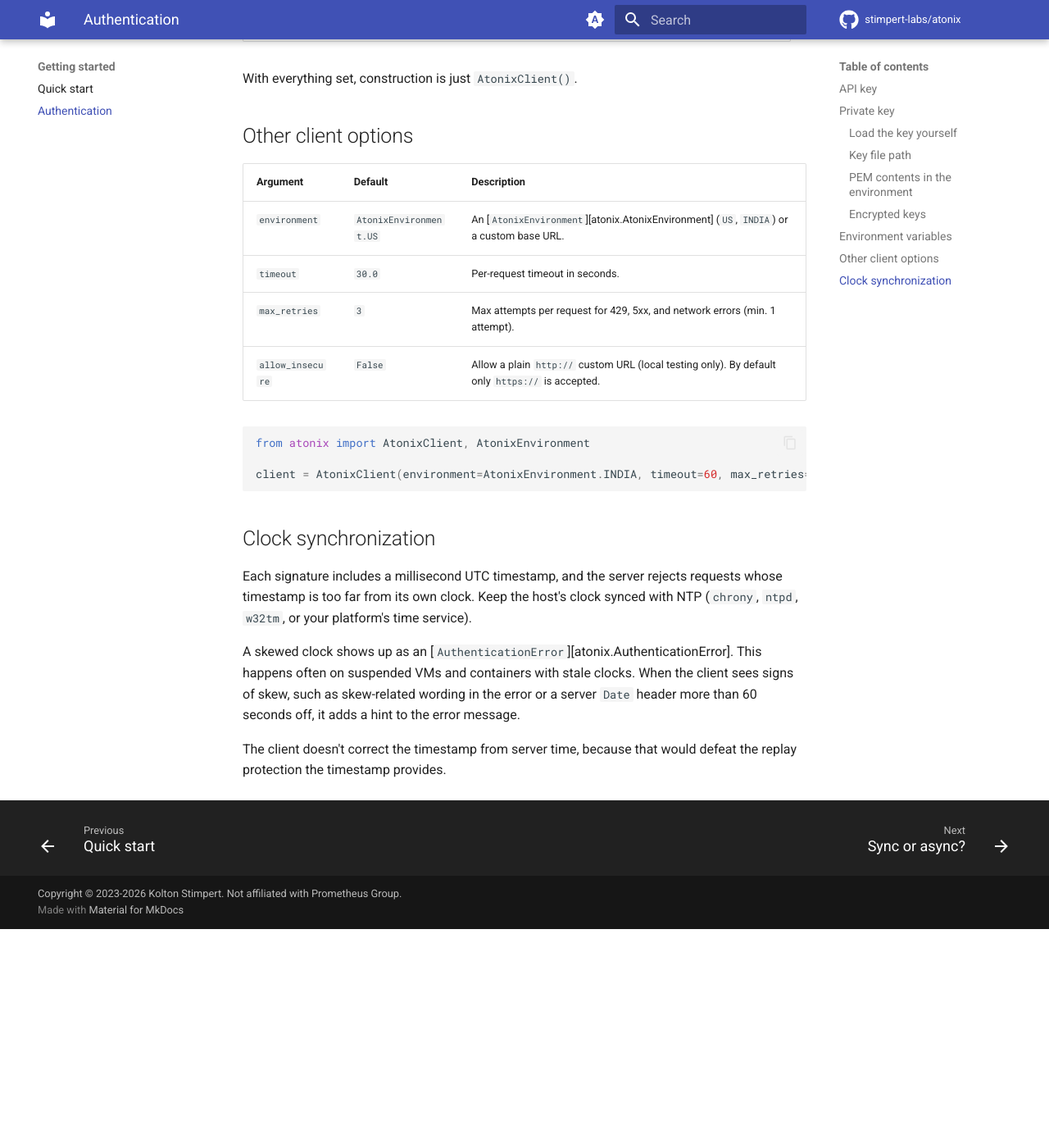
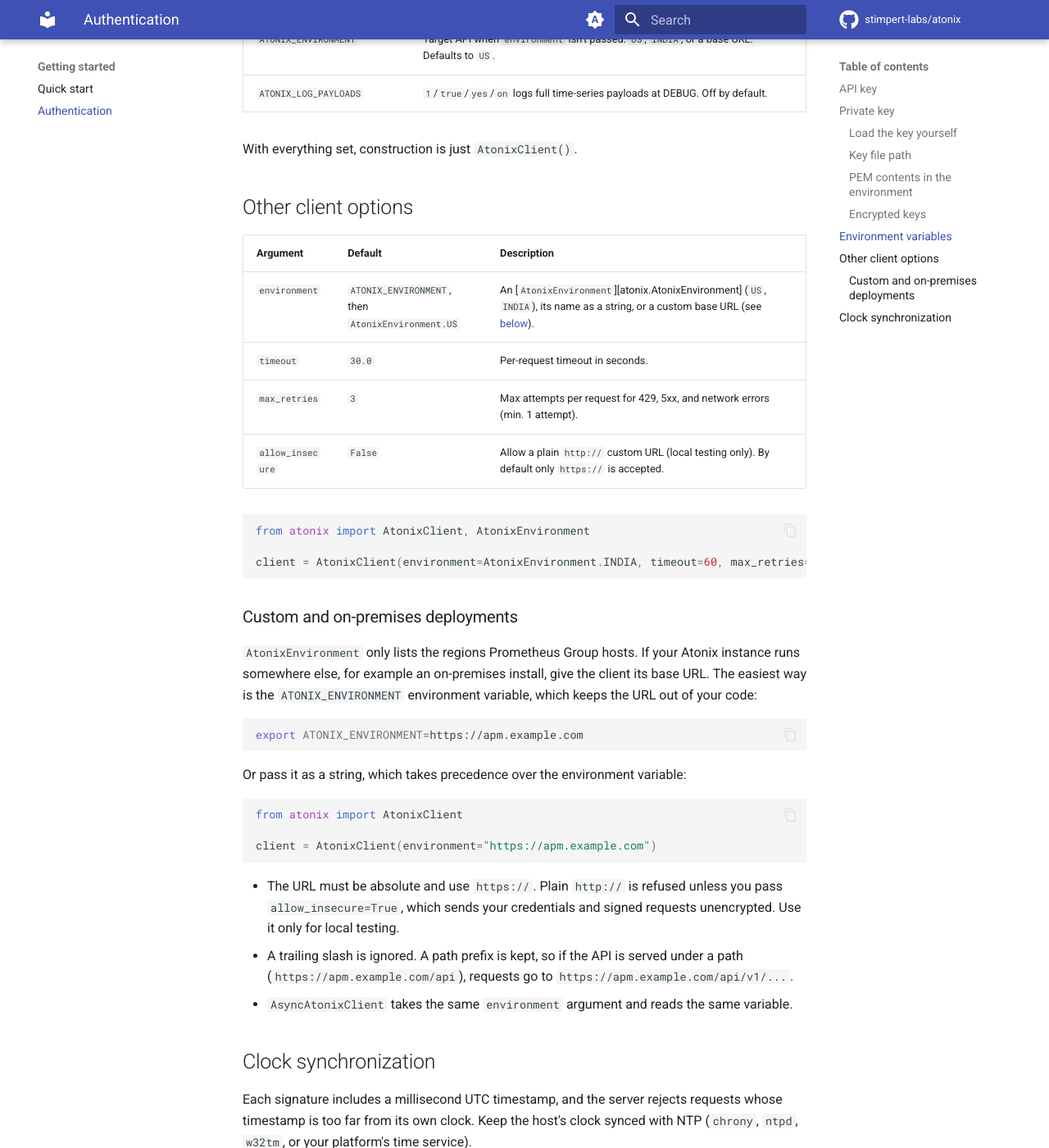
Before and after one commit to stimpert-labs/atonix, an MkDocs documentation site: the page built from docs/getting-started/authentication.md, in a window 1280 px wide and 1400 px high, scrolled down 1963 px. Shown: the whole window at 82% size. Built offline with MkDocs 1.6.1 and Material for MkDocs 9.7.7, drawn with Linux system fonts in a browser that asks for light colours; comment, search, counter and statistics services are not loaded; before the commit the page ends 3096 px from its top, so only the background shows below that.

Commit message:
feat: add ATONIX_ENVIRONMENT and document custom/on-prem URLs (#22)
Custom base URLs were already accepted by the `environment` argument but
undocumented, which left on-premises deployments without a clear path.

- Resolve the target from the `environment` argument, then the new
  ATONIX_ENVIRONMENT env var, then US. Both accept a hosted region name
  (case-insensitive) or a base URL; URLs still go through the HTTPS check.
- Document custom/on-prem URLs and the env var in the README and the
  authentication guide, and in the AtonixEnvironment/client docstrings.
- Unit tests isolate themselves from a developer's ATONIX_ENVIRONMENT; the
  integration fixture now lets the client resolve it.

EU is not added to AtonixEnvironment: it is not a hosted region.

Co-Authored-By: Claude Opus 5.5 <noreply@anthropic.com>
Signed-off-by: Kolton Stimpert <5482253+kstimp@users.noreply.github.com>

````diff
--- a/docs/getting-started/authentication.md
+++ b/docs/getting-started/authentication.md
@@ -72,6 +72,7 @@ argument or `ATONIX_PRIVATE_KEY_PASSWORD`.
 | `ATONIX_PRIVATE_KEY`          | PEM contents. Takes precedence over `ATONIX_PRIVATE_KEY_PATH`.                  |
 | `ATONIX_PRIVATE_KEY_PATH`     | Path to the PEM file.                                                           |
 | `ATONIX_PRIVATE_KEY_PASSWORD` | Password for an encrypted key (optional).                                       |
+| `ATONIX_ENVIRONMENT`          | Target API when `environment` isn't passed: `US`, `INDIA`, or a base URL. Defaults to `US`. |
 | `ATONIX_LOG_PAYLOADS`         | `1`/`true`/`yes`/`on` logs full time-series payloads at DEBUG. Off by default.  |
 
 With everything set, construction is just `AtonixClient()`.
@@ -80,7 +81,7 @@ With everything set, construction is just `AtonixClient()`.
 
 | Argument      | Default                  | Description                                                                 |
 | ------------- | ------------------------ | --------------------------------------------------------------------------- |
-| `environment` | `AtonixEnvironment.US`   | An [`AtonixEnvironment`][atonix.AtonixEnvironment] (`US`, `INDIA`) or a custom base URL. |
+| `environment` | `ATONIX_ENVIRONMENT`, then `AtonixEnvironment.US` | An [`AtonixEnvironment`][atonix.AtonixEnvironment] (`US`, `INDIA`), its name as a string, or a custom base URL (see [below](#custom-and-on-premises-deployments)). |
 | `timeout`     | `30.0`                   | Per-request timeout in seconds.                                             |
 | `max_retries` | `3`                      | Max attempts per request for 429, 5xx, and network errors (min. 1 attempt). |
 | `allow_insecure` | `False`               | Allow a plain `http://` custom URL (local testing only). By default only `https://` is accepted. |
@@ -90,6 +91,31 @@ from atonix import AtonixClient, AtonixEnvironment
 
 client = AtonixClient(environment=AtonixEnvironment.INDIA, timeout=60, max_retries=5)
 ```
+
+### Custom and on-premises deployments
+
+`AtonixEnvironment` only lists the regions Prometheus Group hosts. If your Atonix instance runs
+somewhere else, for example an on-premises install, give the client its base URL. The easiest
+way is the `ATONIX_ENVIRONMENT` environment variable, which keeps the URL out of your code:
+
+```bash
+export ATONIX_ENVIRONMENT=https://apm.example.com
+```
+
+Or pass it as a string, which takes precedence over the environment variable:
+
+```python
+from atonix import AtonixClient
+
+client = AtonixClient(environment="https://apm.example.com")
+```
+
+- The URL must be absolute and use `https://`. Plain `http://` is refused unless you pass
+  `allow_insecure=True`, which sends your credentials and signed requests unencrypted. Use it
+  only for local testing.
+- A trailing slash is ignored. A path prefix is kept, so if the API is served under a path
+  (`https://apm.example.com/api`), requests go to `https://apm.example.com/api/v1/...`.
+- `AsyncAtonixClient` takes the same `environment` argument and reads the same variable.
 
 ## Clock synchronization
 
````
Also changed, not shown: CHANGELOG.md (+8 -0 lines), README.md (+32 -0 lines), 4 other files.
